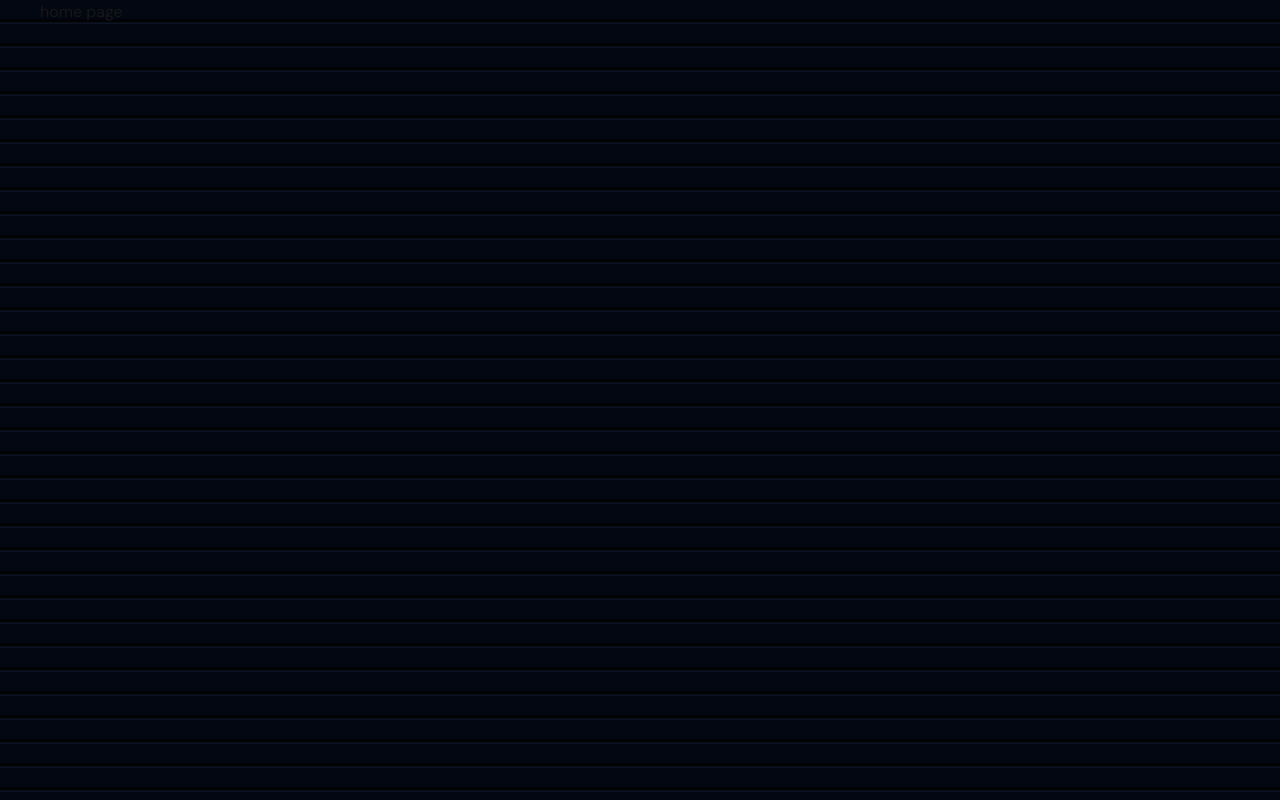
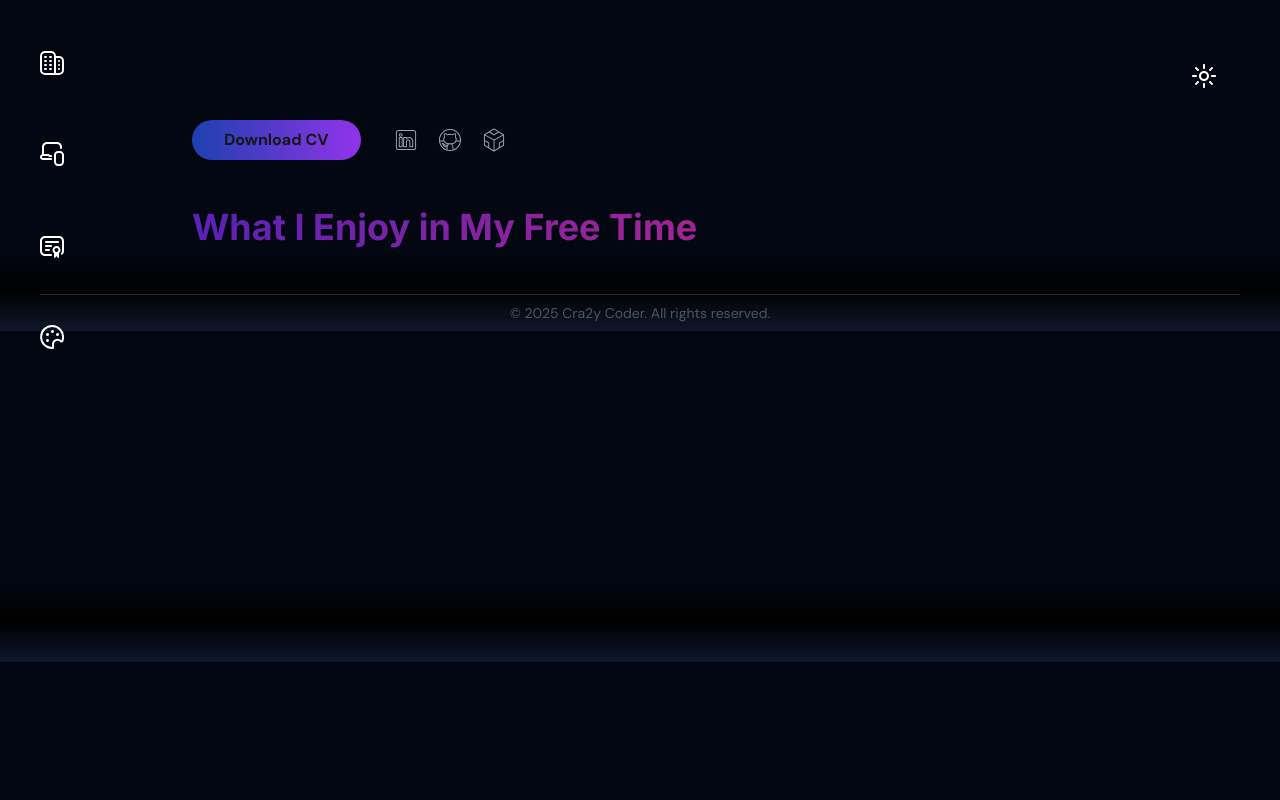
Before and after one commit to cra2ycoder/profile-app, a Next.js app: page / in a window 1280 px wide. Built offline with nearby package versions, Linux system fonts and the light colour scheme.

Commit message:
just build enablement testing + profile image loading from sirv

```diff
--- a/app/page.tsx
+++ b/app/page.tsx
@@ -1,11 +1,11 @@
-// import Title from '@/components/Title'
-// import SideNav from '@/components/SideNav'
-// import AppLayout from '@/components/AppLayout'
-// import Footer from '@/components/Footer'
-// import ThemeToggler from '@/components/ThemeToggler'
-// import SocialAccounts from '@/components/SocialAccounts'
+import Title from '@/components/Title'
+import SideNav from '@/components/SideNav'
+import AppLayout from '@/components/AppLayout'
+import Footer from '@/components/Footer'
+import ThemeToggler from '@/components/ThemeToggler'
+import SocialAccounts from '@/components/SocialAccounts'
 // import SkillList from '@/components/SkillList'
-// import DownloadCV from '@/components/DownloadCV'
+import DownloadCV from '@/components/DownloadCV'
 // import UserInfo from '@/components/UserInfo'
 // import WorkExperience from '@/components/WorkExperience'
 // import Awards from '@/components/Awards'
@@ -14,32 +14,31 @@
 export default function Index() {
   return (
     <>
-      <div>home page</div>
-      {/* <SideNav />
+      <SideNav />
       <ThemeToggler />
       <AppLayout>
         <div className="w-full flex flex-col mb-10">
-          <UserInfo />
+          {/* <UserInfo /> */}
           <div className="flex flex-row gap-4 items-center mt-10">
             <DownloadCV />
             <div className="border-gray-600 border-r h-full" />
             <SocialAccounts />
           </div>
         </div>
-        <WorkExperience />
-        <SkillList
+        {/* <WorkExperience /> */}
+        {/* <SkillList
           filterBy={[
             { title: 'Technical Stacks', filterKey: 'tech' },
             { title: 'Design Tools', filterKey: 'design' },
           ]}
         />
-        <Awards />
+        <Awards /> */}
         <div className="w-full flex gap-4 flex-col mb-10">
           <Title text="What I Enjoy in My Free Time" />
         </div>
       </AppLayout>
-      <ArtWorks />
-      <Footer /> */}
+      {/* <ArtWorks /> */}
+      <Footer />
     </>
   )
 }
--- a/components/UserInfo.tsx
+++ b/components/UserInfo.tsx
@@ -22,7 +22,7 @@ export default async function UserInfo() {
       <div className="flex flex-row flex-wrap gap-6 mb-6 items-center">
         <div className="rounded-full w-[150px] h-[150px] overflow-hidden drop-shadow-lg border-white border-4">
           <Image
-            src={`${process.env.NEXT_PUBLIC_API_DOMAIN}/mohaa.jpeg`}
+            src="https://cra2ycoder.sirv.com/mohaa_4.jpeg"
             alt="profile picture"
             width={150}
             height={150}
```
